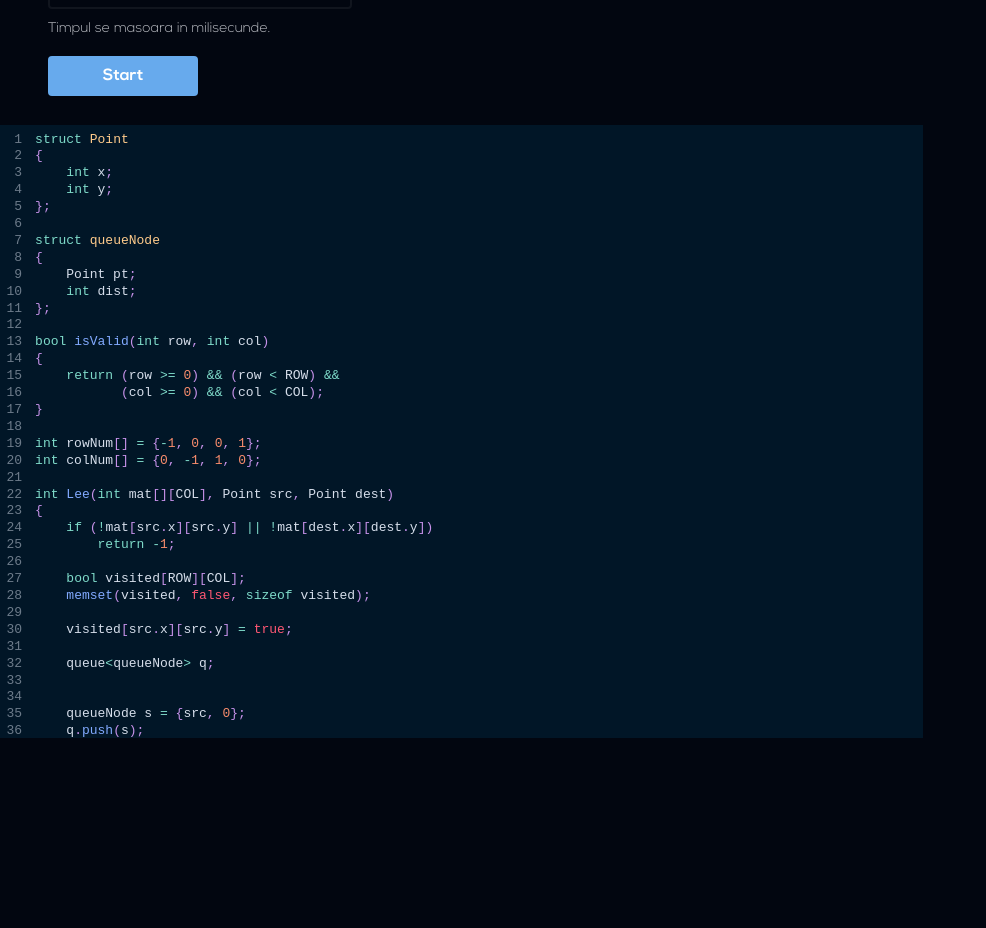
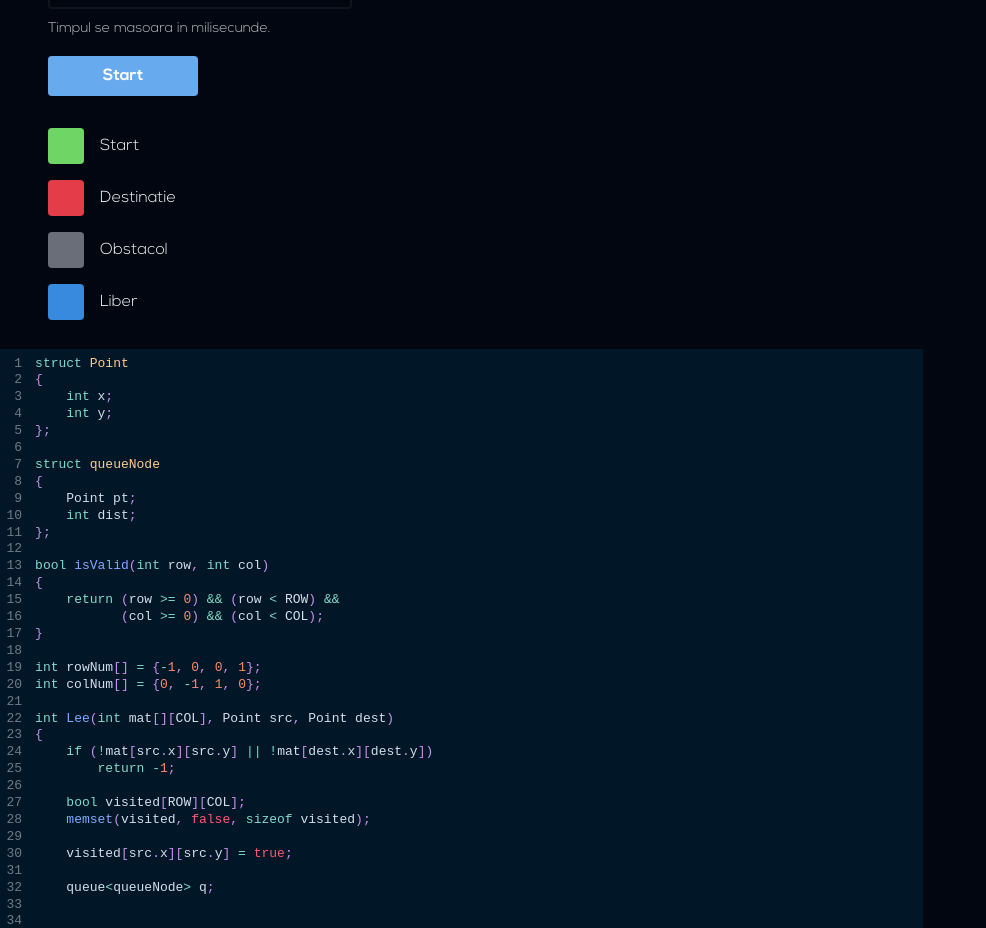
Before and after one commit to MiroiuGabriel/algolizer, a React (Create React App) app: page /algoritmul-lui-lee in a window 1280 px wide. Shown: the part 940-1868 px from the top of the page, without its empty margins (0-986 px from the left). Before the commit the page ends 1691 px from the top, so only its background shows below. Built offline with nearby package versions, Linux system fonts and the light colour scheme.

Commit message:
added docs to lee

```diff
--- a/src/hooks/useLee.tsx
+++ b/src/hooks/useLee.tsx
@@ -61,10 +61,10 @@ const useLee = (delay: number) => {
 					delay
 				);
 			}
-			alert('Cea mai mica poteca are lungimea ' + dist);
+			alert('Cel mai mic drum are lungimea ' + dist);
 		} else
 			alert(
-				'Nu exista o poteca pentru aceste coordonate. Te rugam sa generezi alta matrice'
+				'Nu exista un drum pentru aceste coordonate. Te rugam sa generezi alta matrice'
 			);
 		setRunning(false);
 	};
--- a/src/pages/LeeAlgorithmPage.tsx
+++ b/src/pages/LeeAlgorithmPage.tsx
@@ -28,8 +28,27 @@ const RandomBtn = styled.button`
 	}
 `;
 
+const FlexGap = styled.div`
+	display: flex;
+	align-items: center;
+`;
+const ColorBlock = styled.div<{ color: string }>`
+	width: 36px;
+	height: 36px;
+	background-color: ${props => props.color};
+	border-radius: 4px;
+	margin-right: 16px;
+`;
+
 const Controls = styled(Form)`
 	margin: 0 48px;
+`;
+
+const Col = styled.div`
+	display: flex;
+	flex-direction: column;
+	gap: 16px;
+	margin-top: 32px;
 `;
 
 const Block = styled.div<{
@@ -141,6 +160,24 @@ const LeeAlgorithmPage: React.FC = () => {
 					<Button type="submit" variant="primary" disabled={running}>
 						Start
 					</Button>
+					<Col>
+						<FlexGap>
+							<ColorBlock color="#6FD666" />
+							Start
+						</FlexGap>
+						<FlexGap>
+							<ColorBlock color="#E33D49" />
+							Destinatie
+						</FlexGap>
+						<FlexGap>
+							<ColorBlock color="#696e79" />
+							Obstacol
+						</FlexGap>
+						<FlexGap>
+							<ColorBlock color="#378add" />
+							Liber
+						</FlexGap>
+					</Col>
 				</Controls>
 			</Flex>
 			<HighlightCode code={leeAlgorithmCode} width="910px" />
--- a/src/pages/SortingAlgorithmPage.tsx
+++ b/src/pages/SortingAlgorithmPage.tsx
@@ -165,6 +165,7 @@ const SortingAlgorithmPage: React.FC<{
 						Sorteaza
 					</Button>
 				</Controls>
+
 				<HighlightCode code={code} />
 			</Container>
 		</Wrapper>
```
